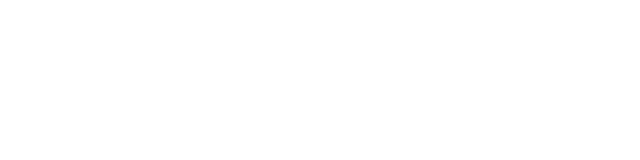
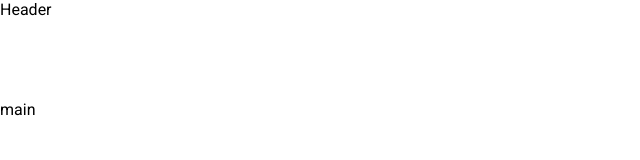
Before and after one commit to Yaniddze/scheduled-front, a React (Create React App) app: page / in a window 1280 px wide. Shown: the top 160 px of the page, without its empty margins (0-640 px from the left). Built offline with nearby package versions, Linux system fonts and the light colour scheme.

Commit message:
:art: Initial styles

```diff
--- a/package.json
+++ b/package.json
@@ -13,6 +13,7 @@
     "react": "^17.0.1",
     "react-dom": "^17.0.1",
     "react-scripts": "4.0.3",
+    "styled-components": "^5.2.1",
     "typescript": "^4.2.3",
     "web-vitals": "^1.1.1"
   },
@@ -39,5 +40,8 @@
       "last 1 firefox version",
       "last 1 safari version"
     ]
+  },
+  "devDependencies": {
+    "@types/styled-components": "^5.1.9"
   }
 }
--- a/public/index.html
+++ b/public/index.html
@@ -10,6 +10,8 @@
       content="Web site created using create-react-app"
     />
     <link rel="apple-touch-icon" href="%PUBLIC_URL%/logo192.png" />
+    <link rel="preconnect" href="https://fonts.gstatic.com">
+    <link href="https://fonts.googleapis.com/css2?family=Roboto&display=swap" rel="stylesheet">
     <!--
       manifest.json provides metadata used when your web app is installed on a
       user's mobile device or desktop. See https://developers.google.com/web/fundamentals/web-app-manifest/
@@ -24,7 +26,7 @@
       work correctly both with client-side routing and a non-root public URL.
       Learn how to configure a non-root public URL by running `npm run build`.
     -->
-    <title>React App</title>
+    <title>Расписания</title>
   </head>
   <body>
     <noscript>You need to enable JavaScript to run this app.</noscript>
--- a/src/App.tsx
+++ b/src/App.tsx
@@ -1,8 +1,25 @@
 import { FC } from "react";
+
+import {
+  GlobalStyles,
+} from './appSetup';
 
 export const App: FC = () => {
   return (
-    <div className="App">
-    </div>
+    <>
+      <div id="app">
+        <div>
+          Header
+        </div>
+        <div>
+          main
+        </div>
+        <div>
+          footer
+        </div>
+      </div>
+
+      <GlobalStyles />
+    </>
   );
 }
--- /dev/null
+++ b/src/appSetup/GlobalStyles.ts
@@ -0,0 +1,29 @@
+import { createGlobalStyle } from 'styled-components';
+
+export const GlobalStyles = createGlobalStyle`
+    body, html, #root, #app {
+        margin: 0;
+        padding: 0;
+
+        height: 100%;
+        font-family: 'Roboto', sans-serif;
+    }
+
+    #app {
+        display: grid;
+
+        grid-template-rows: 100px 1fr 200px;
+    }
+
+    #app:first-child {
+        grid-row-start: 1;
+    }
+
+    #app:nth-child(2) {
+        grid-row-start: 2;
+    }
+
+    #app:last-child {
+        grid-row-start: 3;
+    }
+`;
--- /dev/null
+++ b/src/appSetup/index.ts
@@ -0,0 +1 @@
+export * from './GlobalStyles';
```
Also changed, not shown: 1 other file (tests, documents, lock files or other folders).
